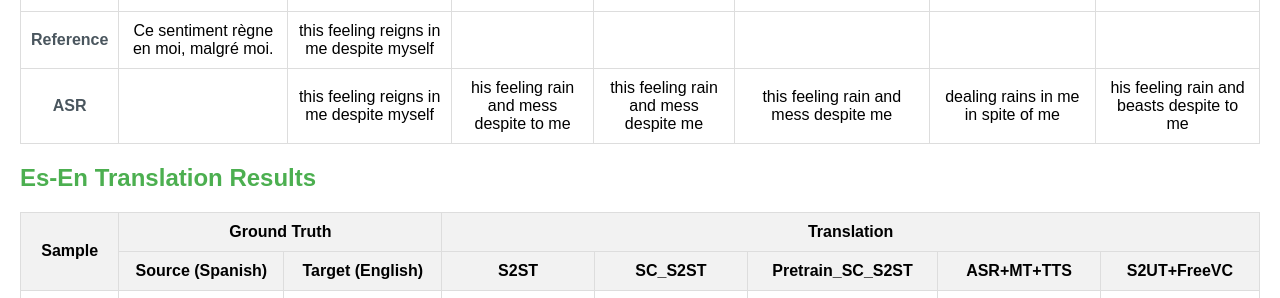
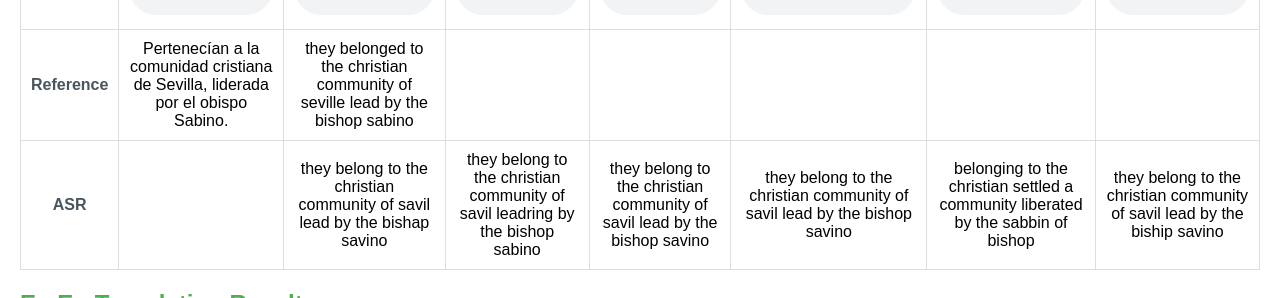
Before and after one commit to ZhouRuiTohoku99/scs2ut-demo, a plain HTML site: page index.html in a window 1280 px wide. Shown: the part 2493-2791 px from the top of the page. Drawn offline with Linux system fonts and the light colour scheme.

Commit message:
Update index.html

```diff
--- a/index.html
+++ b/index.html
@@ -603,10 +603,10 @@
                 <tr>
                     <td>Reference</td>
                     <td>
-                        Ce sentiment règne en moi, malgré moi.
+                        Pertenecían a la comunidad cristiana de Sevilla, liderada por el obispo Sabino.
                     </td>
                     <td>
-                        this feeling reigns in me despite myself
+                        they belonged to the christian community of seville lead by the bishop sabino
                     </td>
                     <td>
 
@@ -629,22 +629,22 @@
                     <td>
                     </td>
                     <td>
-                        this feeling reigns in me despite myself
+                        they belong to the christian community of savil lead by the bishap savino
                     </td>
                     <td>
-                        his feeling rain and mess despite to me
+                        they belong to the christian community of savil leadring by the bishop sabino
                     </td>
                     <td>
-                        this feeling rain and mess despite me
+                        they belong to the christian community of savil lead by the bishop savino
                     </td>
                     <td>
-                        this feeling rain and mess despite me
+                        they belong to the christian community of savil lead by the bishop savino
                     </td>
                     <td>
-                        dealing rains in me in spite of me
+                        belonging to the christian settled a community liberated by the sabbin of bishop
                     </td>
                     <td>
-                        his feeling rain and beasts despite to me
+                        they belong to the christian community of savil lead by the biship savino
                     </td>
                 </tr>
 
```
